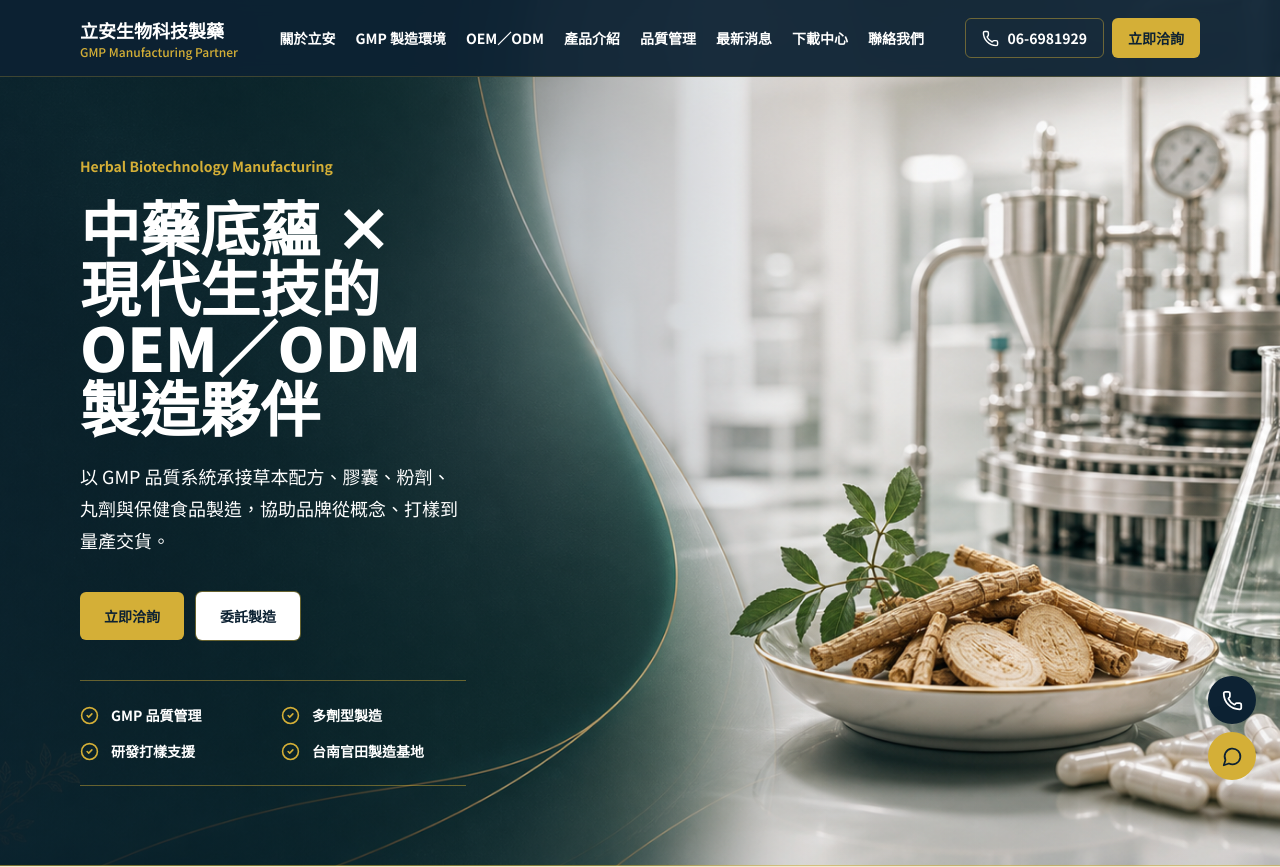
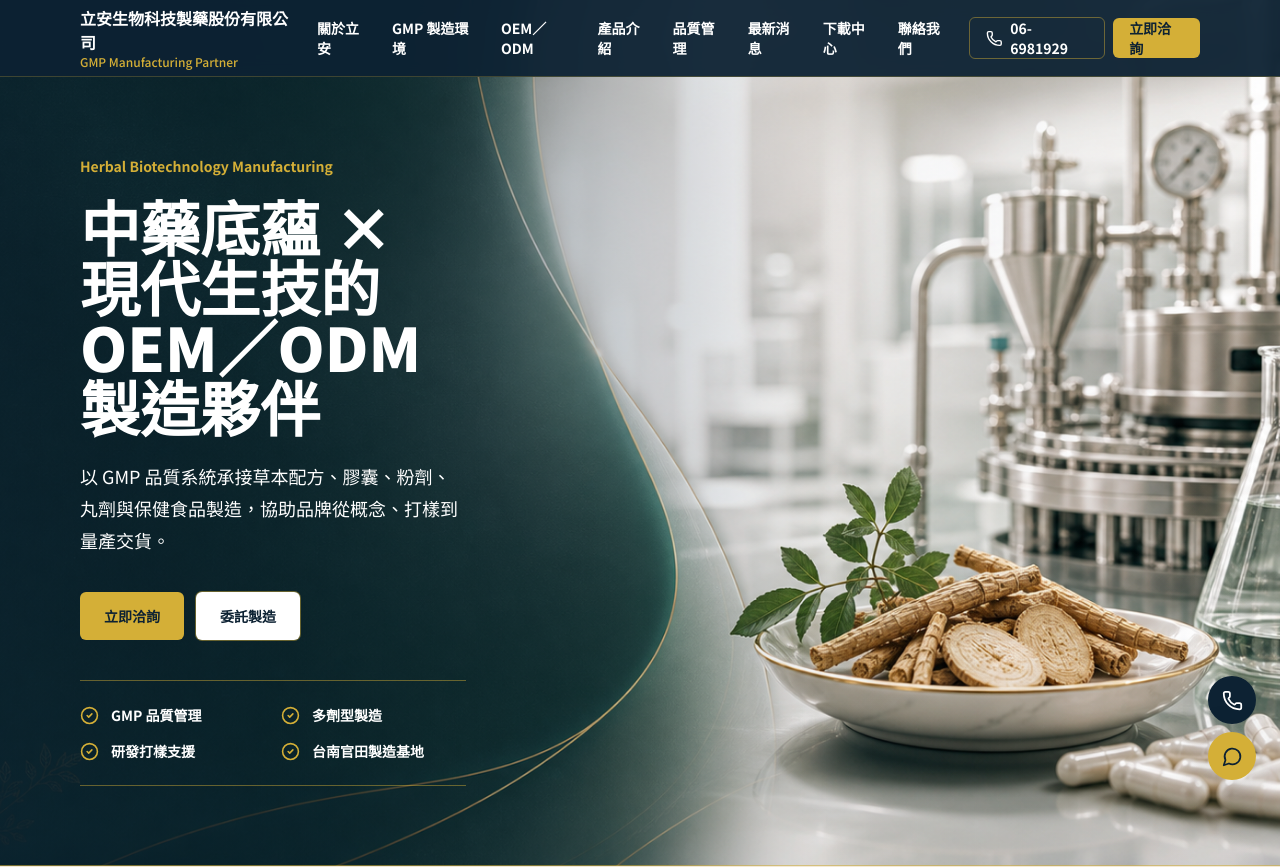
Before and after one commit to lian2021719-ai/lian-biotech-website, a Next.js app: page / in a window 1280 px wide. Shown: the top 867 px of the page. Built offline with nearby package versions, Linux system fonts and the light colour scheme.

Commit message:
Update header company name

```diff
--- a/components/Header.tsx
+++ b/components/Header.tsx
@@ -12,7 +12,7 @@ export function Header() {
     <header className="fixed inset-x-0 top-0 z-50 border-b border-gold/25 bg-navy/95 backdrop-blur">
       <div className="container-x flex h-[var(--header-height)] items-center justify-between gap-4">
         <Link href="/" className="focus-ring flex min-w-0 flex-col rounded-sm">
-          <span className="text-base font-black text-white sm:text-lg">立安生物科技製藥</span>
+          <span className="text-sm font-black text-white sm:text-base">{site.name}</span>
           <span className="hidden text-xs font-medium text-gold sm:block">GMP Manufacturing Partner</span>
         </Link>
 
```
